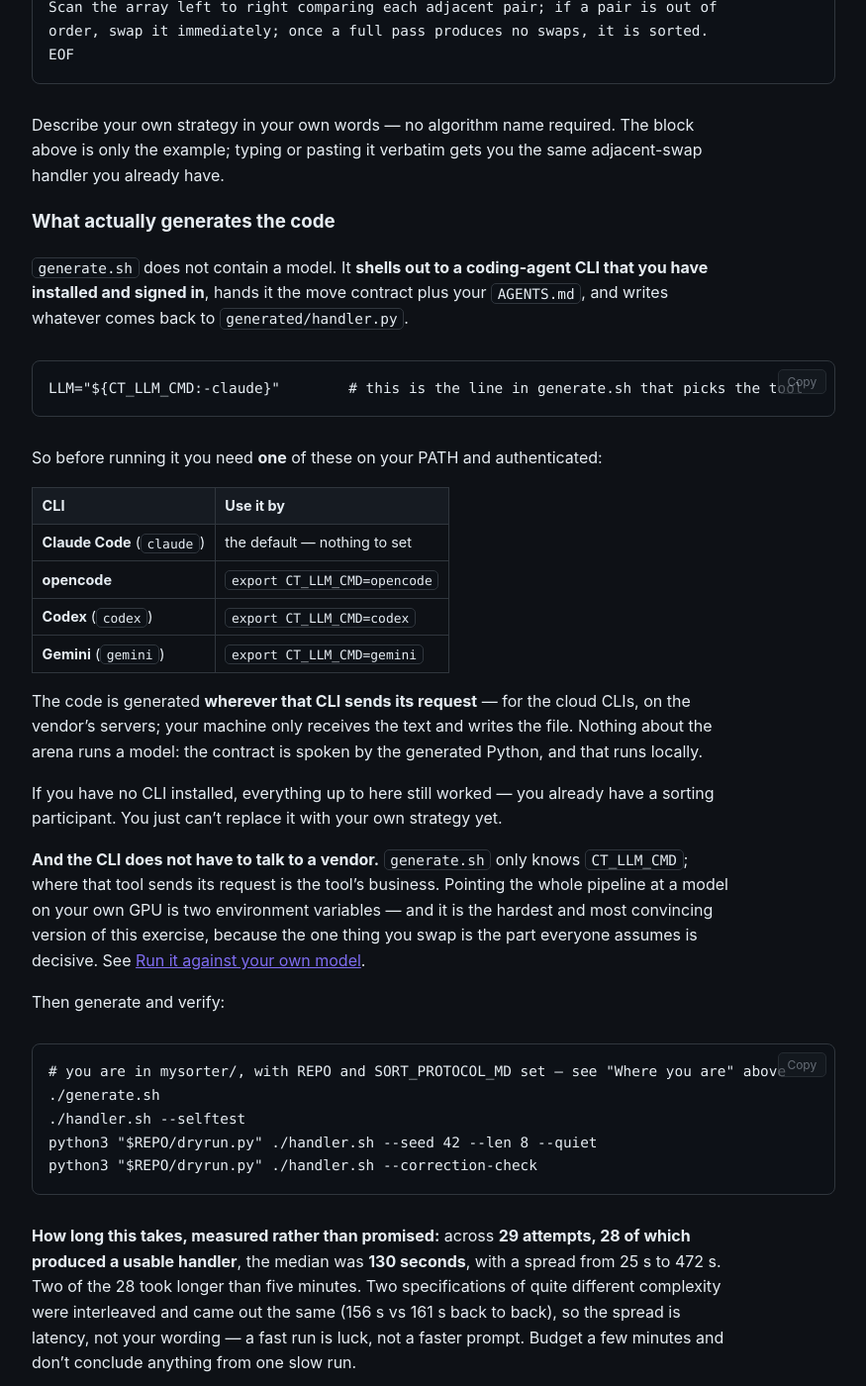
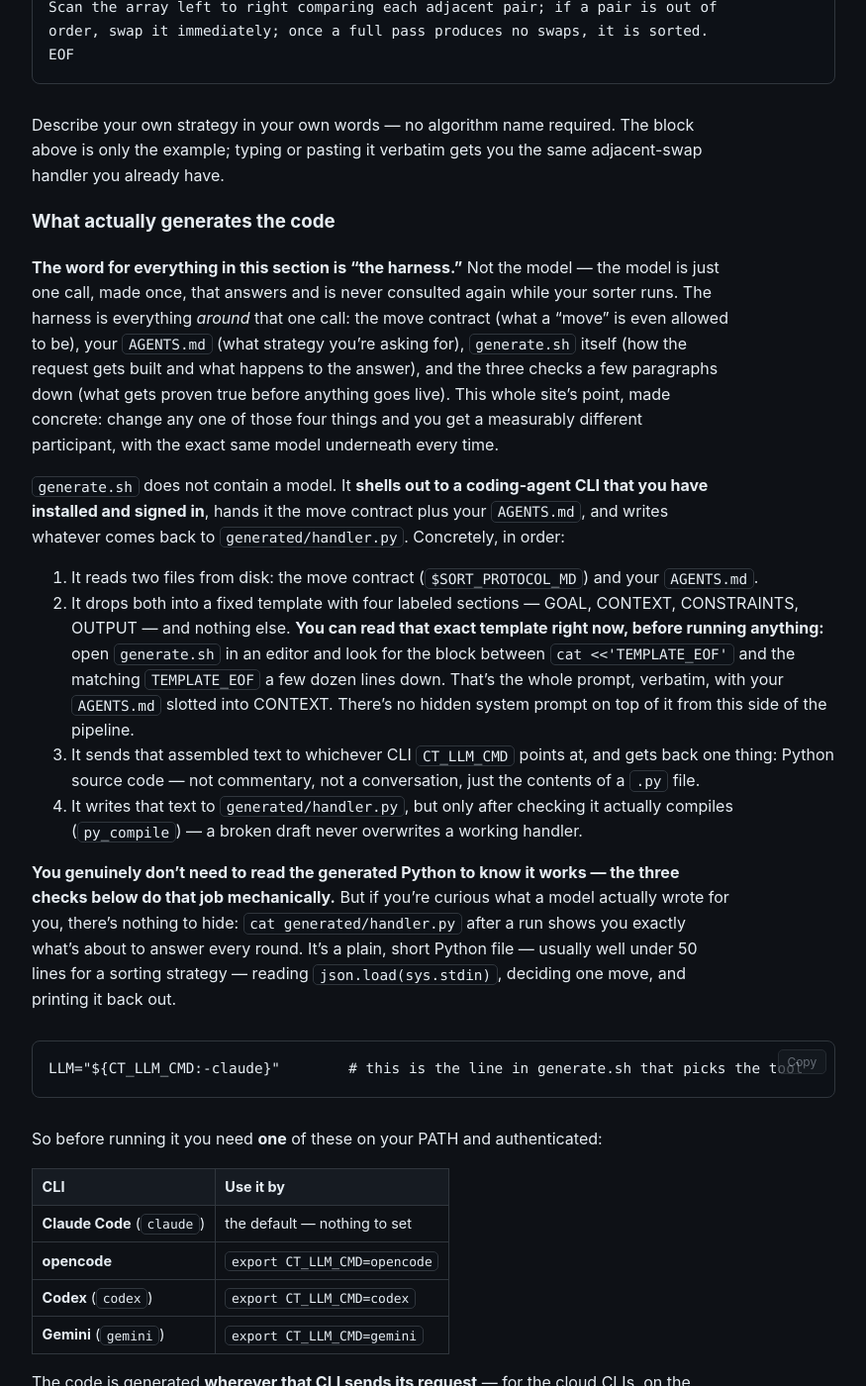
Before and after one commit to scimbe/CADS-DEMO-sort-docs, a Jekyll site: the page built from _tutorials/five-seconds.md, in a window 1280 px wide and 1400 px high, scrolled down 5174 px. Shown: the whole window at 99% size, without its empty margins (322-1197 px from the left). Built offline with Jekyll 4.4.1, drawn with Linux system fonts in a browser that asks for light colours; some of the changed text lies outside the part shown.

Commit message:
docs: define "the harness" before first use, explain what generate.sh does step by step
Tester feedback: readers hit generate.sh without ever having been told what "the harness"
means or what the long call actually produces. Names the term up front, breaks the four
generate.sh steps out explicitly, and points at both the literal TEMPLATE_EOF block and
`cat generated/handler.py` instead of telling readers not to bother looking.

````diff
--- a/_tutorials/five-seconds.md
+++ b/_tutorials/five-seconds.md
@@ -177,9 +177,36 @@ the example; typing or pasting it verbatim gets you the same adjacent-swap handl
 
 ### What actually generates the code
 
+**The word for everything in this section is "the harness."** Not the model — the model is just
+one call, made once, that answers and is never consulted again while your sorter runs. The harness
+is everything *around* that one call: the move contract (what a "move" is even allowed to be), your
+`AGENTS.md` (what strategy you're asking for), `generate.sh` itself (how the request gets built and
+what happens to the answer), and the three checks a few paragraphs down (what gets proven true
+before anything goes live). This whole site's point, made concrete: change any one of those four
+things and you get a measurably different participant, with the exact same model underneath every
+time.
+
 `generate.sh` does not contain a model. It **shells out to a coding-agent CLI that you have
 installed and signed in**, hands it the move contract plus your `AGENTS.md`, and writes whatever
-comes back to `generated/handler.py`.
+comes back to `generated/handler.py`. Concretely, in order:
+
+1. It reads two files from disk: the move contract (`$SORT_PROTOCOL_MD`) and your `AGENTS.md`.
+2. It drops both into a fixed template with four labeled sections — GOAL, CONTEXT, CONSTRAINTS,
+   OUTPUT — and nothing else. **You can read that exact template right now, before running
+   anything:** open `generate.sh` in an editor and look for the block between
+   `cat <<'TEMPLATE_EOF'` and the matching `TEMPLATE_EOF` a few dozen lines down. That's the whole
+   prompt, verbatim, with your `AGENTS.md` slotted into CONTEXT. There's no hidden system prompt on
+   top of it from this side of the pipeline.
+3. It sends that assembled text to whichever CLI `CT_LLM_CMD` points at, and gets back one thing:
+   Python source code — not commentary, not a conversation, just the contents of a `.py` file.
+4. It writes that text to `generated/handler.py`, but only after checking it actually compiles
+   (`py_compile`) — a broken draft never overwrites a working handler.
+
+**You genuinely don't need to read the generated Python to know it works — the three checks below
+do that job mechanically.** But if you're curious what a model actually wrote for you, there's
+nothing to hide: `cat generated/handler.py` after a run shows you exactly what's about to answer
+every round. It's a plain, short Python file — usually well under 50 lines for a sorting strategy —
+reading `json.load(sys.stdin)`, deciding one move, and printing it back out.
 
 ```bash
 LLM="${CT_LLM_CMD:-claude}"        # this is the line in generate.sh that picks the tool
@@ -245,7 +272,8 @@ first. That was correct at the time and isn't any more.)
   Python traceback rather than a message. Reported.
 - Never hand-edit `generated/handler.py`. It's a build artifact; `AGENTS.md` is the source. The next
   regeneration overwrites your edit.
-- You do not need to read the generated Python. The three checks are what "it works" means here.
+- The three checks, not a read-through, are what "it works" means here — but `cat
+  generated/handler.py` is always there if you want to see what got written.
 
 ## What just happened
 
````
